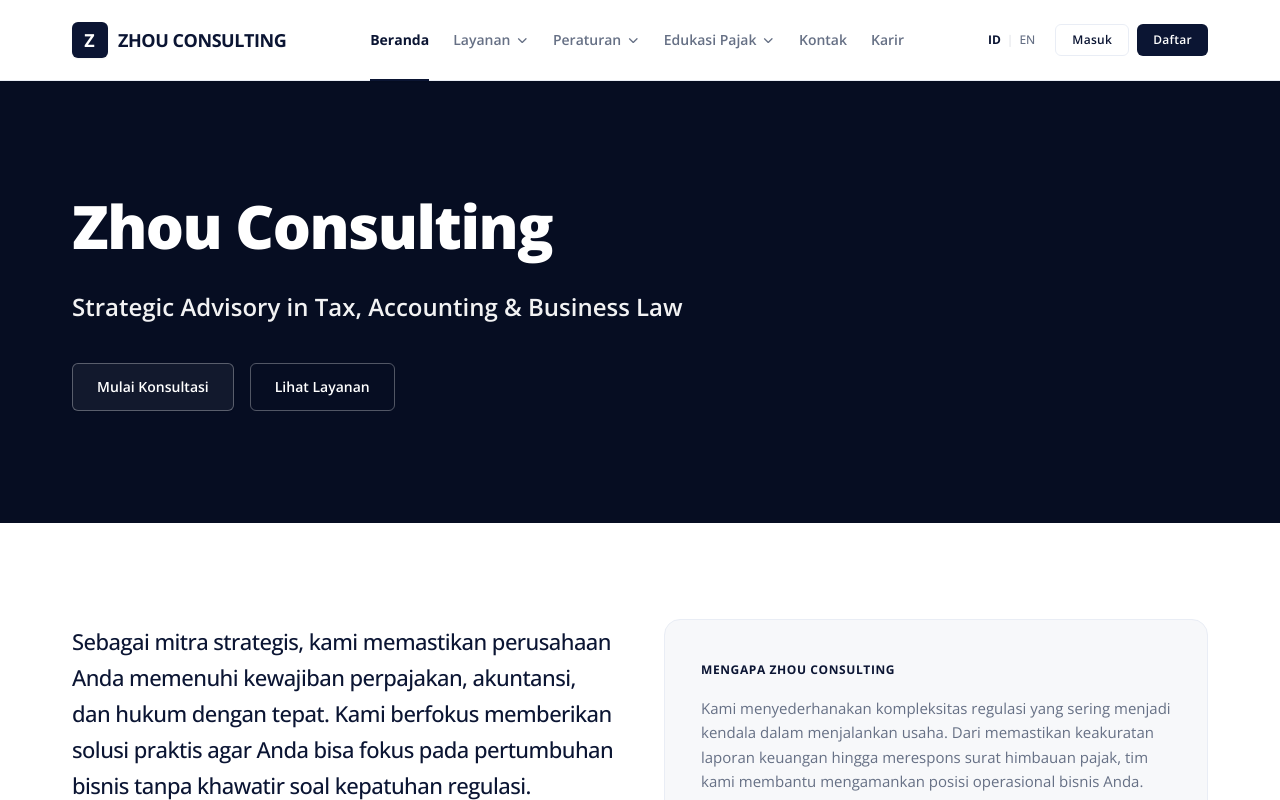
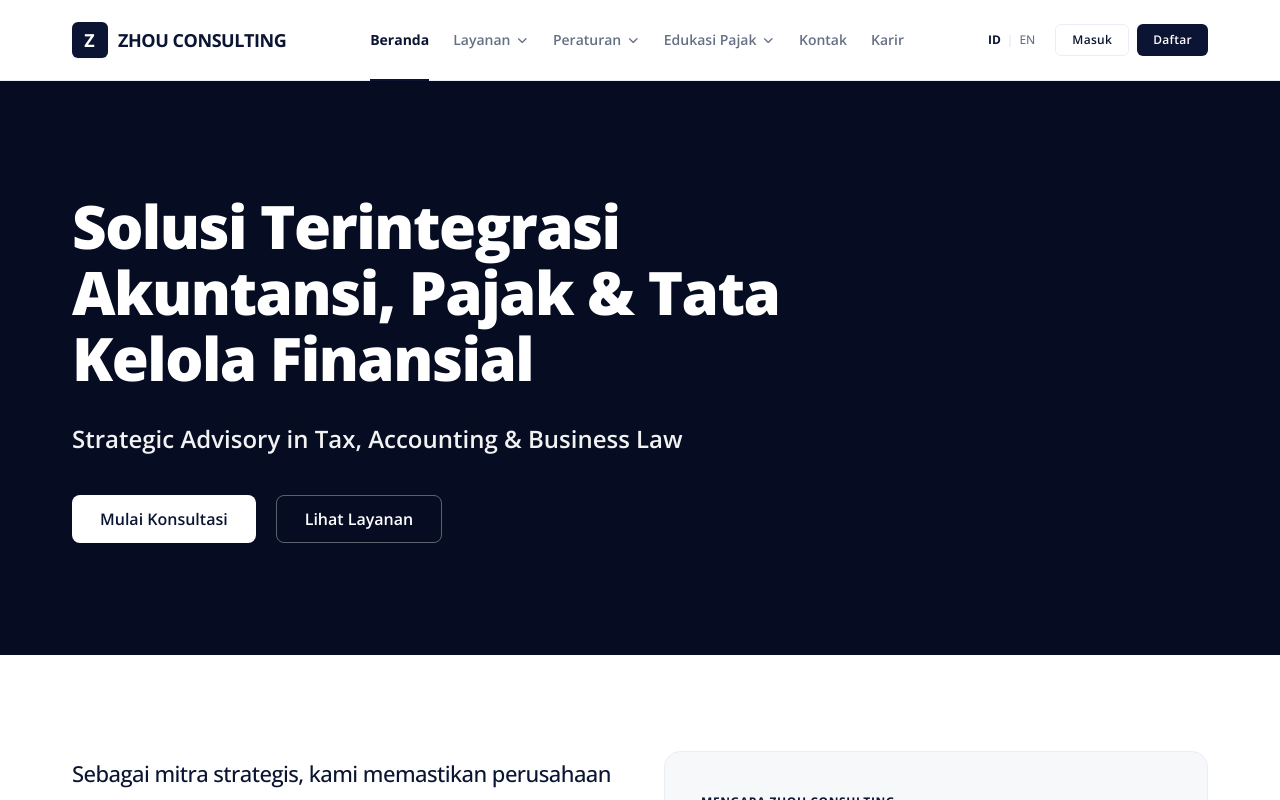
Before and after one commit to zhou-website/fe-zhou, a Next.js app: page / in a window 1280 px wide. Shown: the top 800 px of the page. Built offline with nearby package versions, Linux system fonts and the light colour scheme; no server answers.

Commit message:
refactor(hero): refine hero CTA button hierarchy and headline alignment

```diff
--- a/src/components/landing/Hero.tsx
+++ b/src/components/landing/Hero.tsx
@@ -359,7 +359,7 @@ export function Hero() {
       {/* Main Content Container (relative z-10 for sharp focus, high contrast & zero glare) */}
       <div className="container-custom relative z-10">
         {isLoading ? (
-          <div className="max-w-3xl space-y-6 sm:space-y-8 animate-in fade-in duration-200">
+          <div className="max-w-3xl space-y-6 sm:space-y-8 animate-in fade-in duration-200 text-left">
             {/* Main Hero Headline Skeleton */}
             <div className="space-y-3">
               <Skeleton className="h-10 sm:h-12 lg:h-14 w-11/12 bg-white/10 rounded-lg" />
@@ -373,41 +373,38 @@ export function Hero() {
             </div>
 
             {/* Action Buttons Skeleton */}
-            <div className="flex flex-wrap items-center gap-4 pt-3">
-              <Skeleton className="h-11 w-44 bg-white/10 rounded-md" />
-              <Skeleton className="h-11 w-40 bg-white/10 rounded-md" />
+            <div className="flex flex-col sm:flex-row items-stretch sm:items-center gap-4 sm:gap-5 pt-3">
+              <Skeleton className="h-12 w-full sm:w-44 bg-white/10 rounded-[8px]" />
+              <Skeleton className="h-12 w-full sm:w-40 bg-white/10 rounded-[8px]" />
             </div>
           </div>
         ) : (
-          <div className="max-w-3xl space-y-6 sm:space-y-8">
+          <div className="max-w-3xl space-y-6 sm:space-y-8 text-left">
             {/* Main Hero Headline */}
-            <h1 className="text-4xl sm:text-5xl lg:text-6xl font-extrabold tracking-tight text-white leading-tight lg:leading-[1.1]">
+            <h1 className="text-4xl sm:text-5xl lg:text-6xl font-extrabold tracking-tight text-white leading-tight lg:leading-[1.1] text-left">
               {heroData?.title || t.hero.title}
             </h1>
 
             {/* Subtitles */}
-            <div className="space-y-2">
-              <p className="text-lg sm:text-xl lg:text-2xl font-semibold text-white/95 leading-snug">
+            <div className="space-y-2 text-left">
+              <p className="text-lg sm:text-xl lg:text-2xl font-semibold text-white/95 leading-snug text-left">
                 {heroData?.content || t.hero.subtitle2}
               </p>
             </div>
 
             {/* Action Buttons */}
-            <div className="flex flex-wrap items-center gap-4 pt-2">
+            <div className="flex flex-col sm:flex-row items-stretch sm:items-center gap-4 sm:gap-5 pt-2">
               <Button
-                variant="outline"
-                size="lg"
                 asChild
-                className="border-white/30 text-white bg-white/5 hover:bg-white/15 hover:text-white font-semibold text-sm px-6 py-2.5 rounded-md shadow-sm transition-all duration-200 active:scale-[0.98]"
+                className="h-12 px-6 sm:px-7 rounded-[8px] bg-[#FFFFFF] text-[#0B1533] hover:bg-slate-100 hover:text-[#0B1533] border-none font-semibold text-sm sm:text-base shadow-sm transition-colors duration-150 cursor-pointer w-full sm:w-auto active:scale-[0.98]"
               >
                 <Link href="/konsultasi">{t.hero.ctaConsult}</Link>
               </Button>
 
               <Button
                 variant="outline"
-                size="lg"
                 asChild
-                className="border-white/30 text-white bg-transparent hover:bg-white/10 hover:text-white font-semibold text-sm px-6 py-2.5 rounded-md transition-all duration-200 active:scale-[0.98]"
+                className="h-12 px-6 sm:px-7 rounded-[8px] bg-transparent text-[#FFFFFF] border border-white/35 hover:bg-white/10 hover:border-white/50 hover:text-white font-semibold text-sm sm:text-base transition-colors duration-150 cursor-pointer w-full sm:w-auto active:scale-[0.98]"
               >
                 <Link href="/#layanan">{t.hero.ctaServices}</Link>
               </Button>
--- a/src/locales/translations.ts
+++ b/src/locales/translations.ts
@@ -25,7 +25,7 @@ export const translations = {
       register: "Daftar",
     },
     hero: {
-      title: "Zhou Consulting",
+      title: "Solusi Terintegrasi Akuntansi, Pajak & Tata Kelola Finansial",
       subtitle1: "Tax and accounting, finance and law services",
       subtitle2: "Strategic Advisory in Tax, Accounting & Business Law",
       ctaConsult: "Mulai Konsultasi",
```
